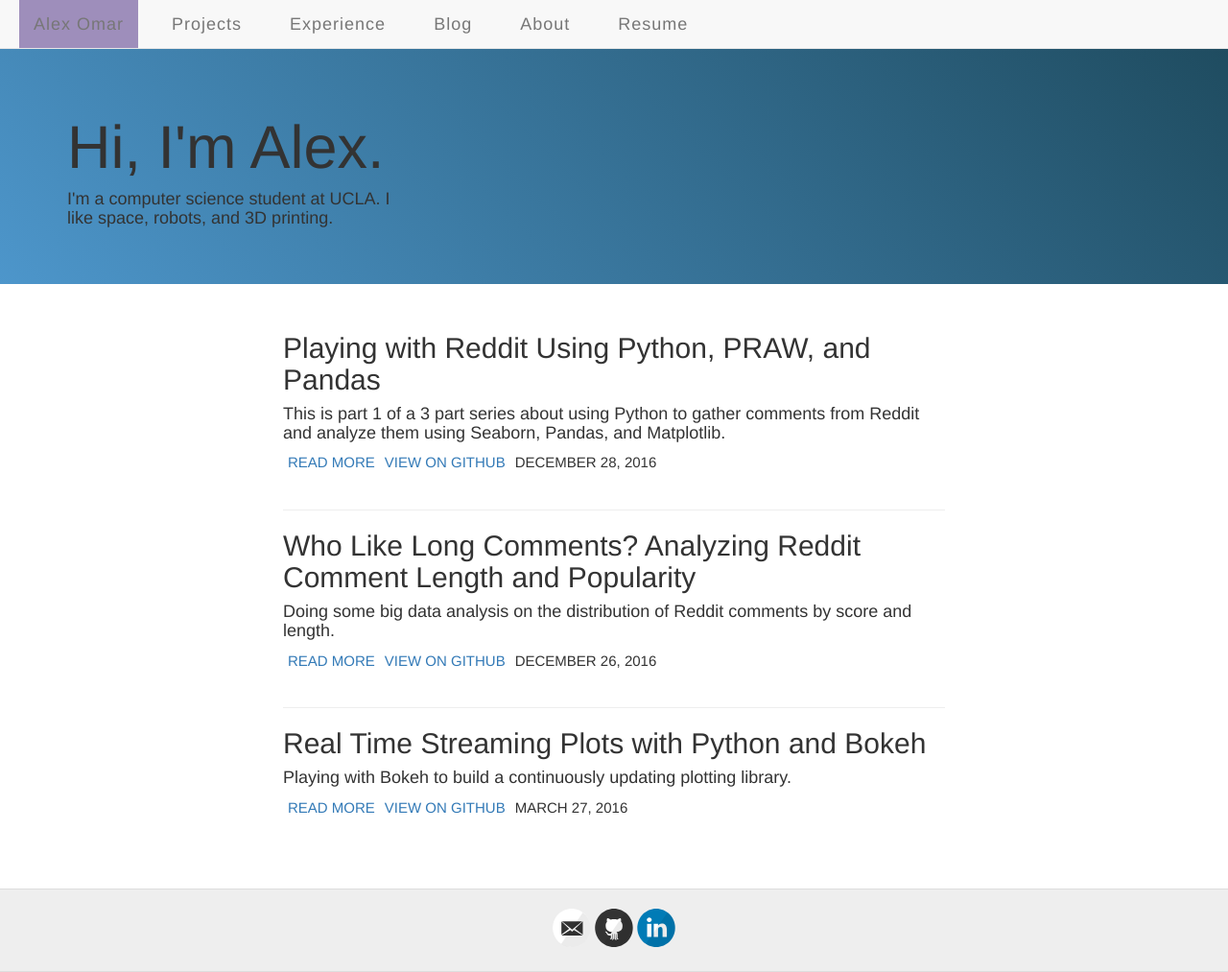
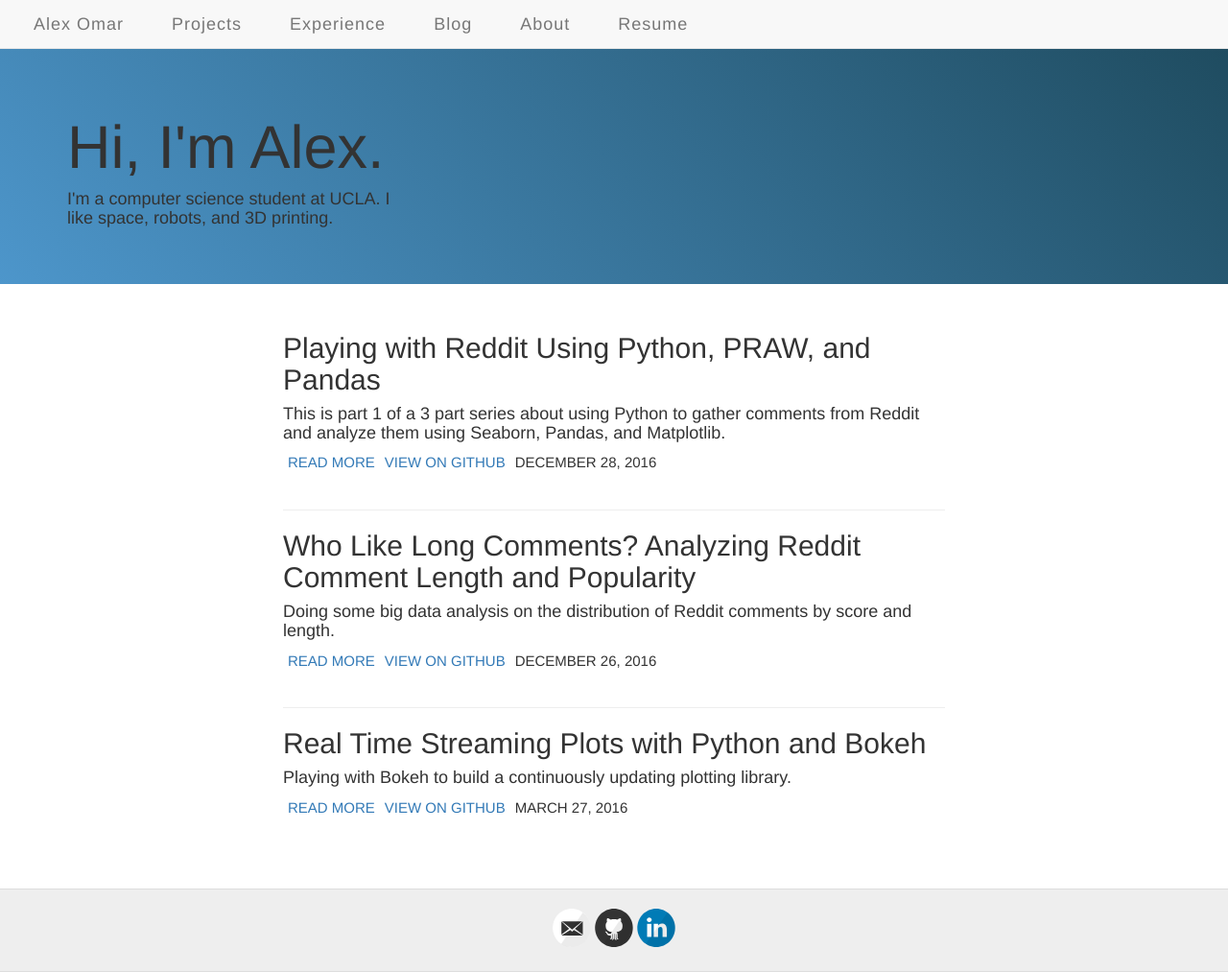
Before and after one commit to atomar94/atomar94.github.io, a Jekyll site: the page built from index.html, in a window 1280 px wide and 1013 px high. Shown: the whole window at 96% size. Built offline with Jekyll 4.4.1, drawn with Linux system fonts in a browser that asks for light colours.

Commit message:
removing purple

```diff
--- a/_sass/_variables.scss
+++ b/_sass/_variables.scss
@@ -16,7 +16,7 @@ $white: #fff;
 
 // Site Colors
 $navbar-color: #f8f8f8; //white grey ish
-$navbar-brand-color: #9e8ebb;
+
 // Font stacks
 $helvetica: Helvetica, Arial, sans-serif;
 $helveticaNeue: "Helvetica Neue", Helvetica, Arial, sans-serif;
--- a/style.scss
+++ b/style.scss
@@ -174,8 +174,7 @@ img {
 //
 
 .navbar-brand {
-  background-color: $navbar-brand-color;
-  font-size: 20px;
+  font-size: 24px;
 
 }
 
```
